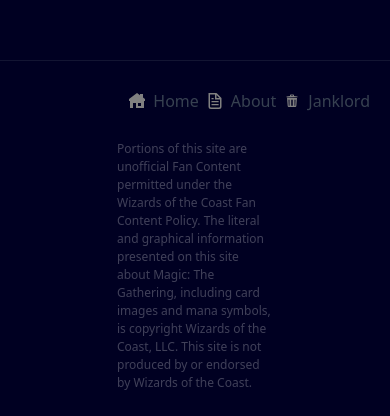
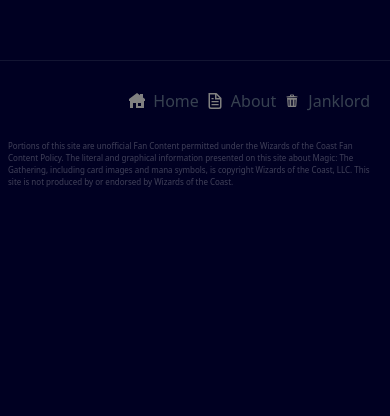
Before and after one commit to mcgrue/tmc-2025, a Next.js app in the folder frontend/: page /janklord in a window 390 px wide. Shown: the part 864-1280 px from the top of the page. After the commit the page ends 1068 px from the top, so only its background shows below. Built offline with nearby package versions, Linux system fonts and the light colour scheme; a web font is replaced by a local one.

Commit message:
Make disclaimer smaller on mobile

```diff
--- /dev/null
+++ b/frontend/src/components/footer.css
@@ -0,0 +1,13 @@
+.footer-disclaimer {
+  font-size: 0.5em;
+  padding-left: 8px;
+  padding-right: 8px;
+  margin-bottom: 2em;
+  color: rgba(255, 255, 255, 0.25);
+
+  @media (min-width: 768px) {
+    font-size: 0.75em; /* Adjust as needed */
+    padding-left: 30%;
+    padding-right: 30%;
+  }
+}
--- a/frontend/src/components/footer.tsx
+++ b/frontend/src/components/footer.tsx
@@ -1,5 +1,6 @@
 import Image from "next/image";
 import Link from "next/link";
+import "./footer.css";
 
 const BottomNav = () => {
   return (
@@ -54,15 +55,7 @@ const BottomNav = () => {
 
 const Disclaimer = () => {
   return (
-    <div
-      style={{
-        fontSize: "0.75em",
-        paddingLeft: "30%",
-        paddingRight: "30%",
-        marginBottom: "2em",
-        color: "rgba(255, 255, 255, 0.25)",
-      }}
-    >
+    <div className="footer-disclaimer">
       Portions of this site are unofficial Fan Content permitted under the
       Wizards of the Coast Fan Content Policy. The literal and graphical
       information presented on this site about Magic: The Gathering, including
```
